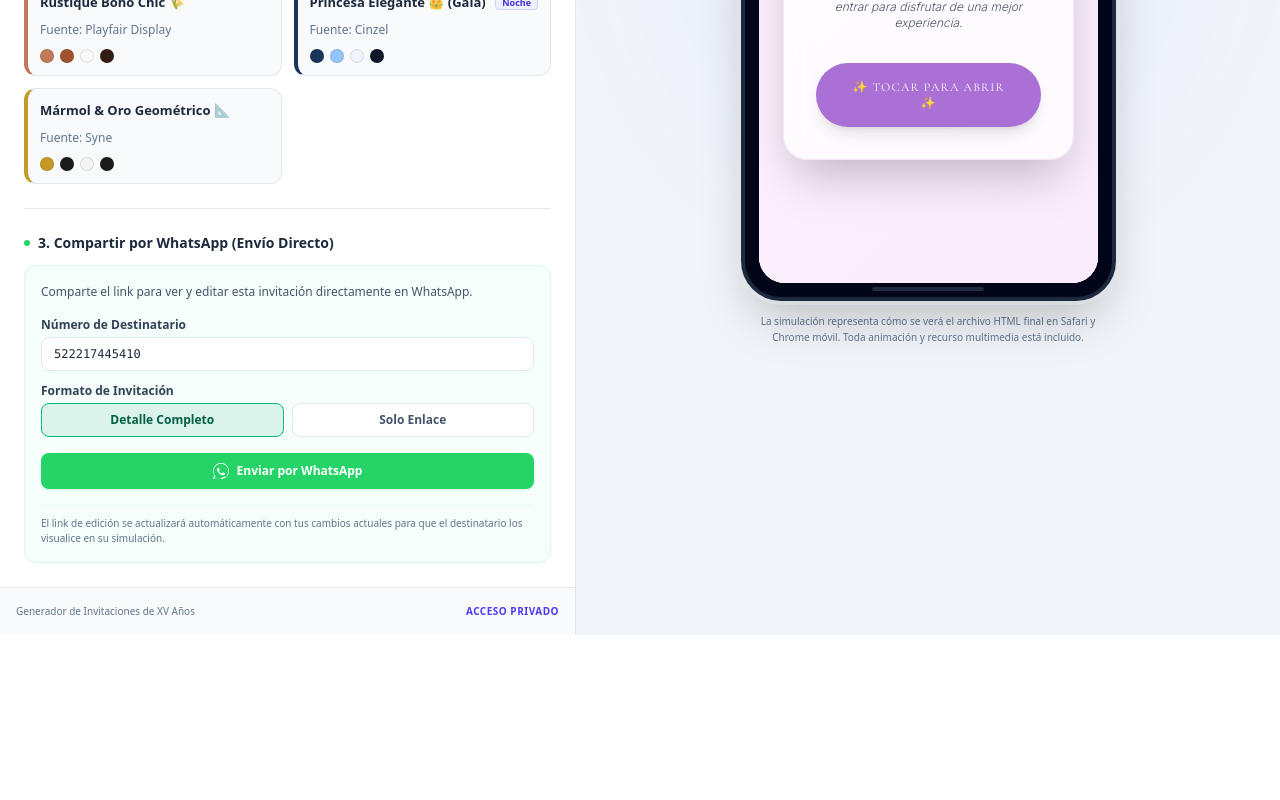
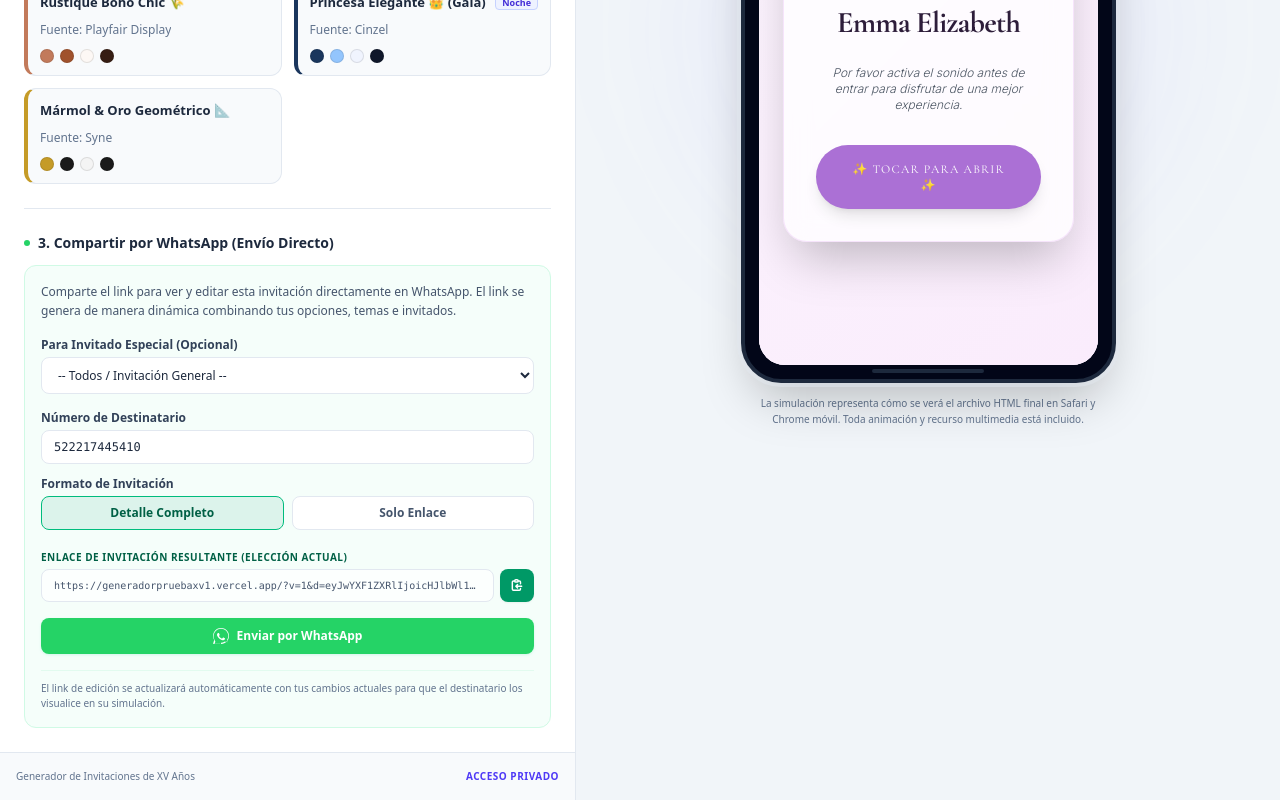
Before and after one commit to rbalta00/invitacionesmx, a React (Vite) app: page / in a window 1280 px wide. Shown: the part 816-1616 px from the top of the page. Before the commit the page ends 1451 px from the top, so only its background shows below. Built offline with nearby package versions, Linux system fonts and the light colour scheme; a web font is replaced by a local one.

Commit message:
feat: add support for guest-specific invitation links
Implement URL parameters to allow auto-loading of guest passes via direct links, including automatic search and scroll functionality upon opening the invitation.

```diff
--- a/src/App.tsx
+++ b/src/App.tsx
@@ -109,6 +109,7 @@ export default function App() {
   // Estados para compartir por WhatsApp
   const [whatsappDestino, setWhatsappDestino] = useState("522217445410");
   const [whatsappTemplateId, setWhatsappTemplateId] = useState("completo");
+  const [selectedInvitadoIndex, setSelectedInvitadoIndex] = useState<number>(-1);
 
   // Estados locales para nuevos elementos interactivos de listas
   const [nuevoItinHora, setNuevoItinHora] = useState("");
@@ -235,12 +236,9 @@ export default function App() {
       .catch(err => alert("Error al copiar datos JSON: " + err));
   };
 
-  // Compartir datos de la invitación final por WhatsApp
-  const handleEnviarWhatsApp = () => {
+  // Generar URL de compartir con todos los datos y el invitado seleccionado
+  const getShareUrl = (invitadoIndex = selectedInvitadoIndex) => {
     let appUrl = window.location.origin + window.location.pathname;
-    // Si estamos en ambiente de desarrollo, iframe de Google AI Studio, o localhost o IP local,
-    // usamos la URL del catálogo de producción que el usuario configuró (https://generadorpruebaxv1.vercel.app/)
-    // para que la invitación sea visible públicamente en internet al enviarla.
     if (
       window.location.origin.includes("run.app") ||
       window.location.origin.includes("localhost") ||
@@ -250,7 +248,17 @@ export default function App() {
       appUrl = "https://generadorpruebaxv1.vercel.app/";
     }
 
-    const urlFinal = `${appUrl}?v=1&d=${encodeState(datos)}`;
+    let url = `${appUrl}?v=1&d=${encodeState(datos)}`;
+    if (invitadoIndex !== -1 && datos.invitados && datos.invitados[invitadoIndex]) {
+      url += `&g=${encodeURIComponent(datos.invitados[invitadoIndex].nombre)}`;
+    }
+    return url;
+  };
+
+  // Compartir datos de la invitación final por WhatsApp
+  const handleEnviarWhatsApp = (overrideInvitadoIndex?: number) => {
+    const targetIndex = typeof overrideInvitadoIndex === "number" ? overrideInvitadoIndex : selectedInvitadoIndex;
+    const urlFinal = getShareUrl(targetIndex);
     const nombreQuince = datos.nombre || "Sophia Valeria";
 
     let fechaBonita = datos.fecha;
@@ -270,11 +278,22 @@ export default function App() {
       // Usar tal cual si falla
     }
 
+    const hasGuest = targetIndex !== -1 && datos.invitados && datos.invitados[targetIndex];
+    const invitado = hasGuest ? datos.invitados[targetIndex] : null;
+
     let msg = "";
     if (whatsappTemplateId === "link-only") {
-      msg = `🌸 ¡Hola! Te comparto el enlace final de la invitación digital interactiva de XV Años de *${nombreQuince}*: ${urlFinal}`;
+      if (invitado) {
+        msg = `🌸 ¡Hola *${invitado.nombre}*! Te comparto tu pase digital personalizado con *${invitado.pases} boleto(s)* para los XV Años de *${nombreQuince}*: ${urlFinal}`;
+      } else {
+        msg = `🌸 ¡Hola! Te comparto el enlace de la invitación digital interactiva de XV Años de *${nombreQuince}*: ${urlFinal}`;
+      }
+    } else {
+      if (invitado) {
+        msg = `¡Hola *${invitado.nombre}*! Ya está lista tu invitación digital personalizada de XV Años para *${nombreQuince}*. 🌸✨\n\n🎟️ Tienen asignados: **${invitado.pases} pase(s)** familiares\n📅 *Fecha:* ${fechaBonita}\n💒 *Misa:* ${datos.ceremonia.lugar || "Sin especificar"} (${datos.ceremonia.hora || "Sin especificar"} hrs)\n🎉 *Recepción:* ${datos.recepcion.lugar || "Sin especificar"}\n\n👉 Puedes ver tu pase interactivo ingresando a este enlace:\n${urlFinal}`;
       } else {
         msg = `¡Hola! Ya está lista la propuesta de invitación digital de XV Años para *${nombreQuince}*. 🌸✨\n\n📅 *Fecha:* ${fechaBonita}\n💒 *Misa:* ${datos.ceremonia.lugar || "Sin especificar"} (${datos.ceremonia.hora || "Sin especificar"} hrs)\n🎉 *Recepción:* ${datos.recepcion.lugar || "Sin especificar"} (${datos.recepcion.hora || "Sin especificar"} hrs)\n\n👉 Puedes ver la invitación digital interactiva ingresando a este enlace:\n${urlFinal}`;
+      }
     }
 
     const numberClean = whatsappDestino.replace(/[^0-9]/g, "");
@@ -714,8 +733,24 @@ export default function App() {
                   </h3>
                   <div className="p-4 bg-emerald-50/50 border border-emerald-100 rounded-xl space-y-4">
                     <p className="text-xs text-slate-600 leading-relaxed">
-                      Comparte el link para ver y editar esta invitación directamente en WhatsApp.
+                      Comparte el link para ver y editar esta invitación directamente en WhatsApp. El link se genera de manera dinámica combinando tus opciones, temas e invitados.
                     </p>
+
+                    <div>
+                      <label className="block text-xs font-semibold text-slate-700 mb-1">Para Invitado Especial (Opcional)</label>
+                      <select
+                        value={selectedInvitadoIndex}
+                        onChange={(e) => setSelectedInvitadoIndex(Number(e.target.value))}
+                        className="w-full px-3 py-2 bg-white border border-slate-200 rounded-lg text-slate-800 text-xs focus:border-emerald-500 outline-none font-sans"
+                      >
+                        <option value="-1">-- Todos / Invitación General --</option>
+                        {datos.invitados && datos.invitados.map((item, index) => (
+                          <option key={index} value={index}>
+                            {item.nombre} ({item.pases} pases)
+                          </option>
+                        ))}
+                      </select>
+                    </div>
 
                     <div className="space-y-3">
                       <div>
@@ -756,6 +791,33 @@ export default function App() {
                           </button>
                         </div>
                       </div>
+
+                      <div className="pt-2">
+                        <label className="block text-[10px] font-bold text-emerald-800 uppercase tracking-wider mb-1">Enlace de Invitación Resultante (Elección Actual)</label>
+                        <div className="flex gap-1.5 w-full">
+                          <input
+                            type="text"
+                            readOnly
+                            value={getShareUrl()}
+                            className="flex-1 px-3 py-2 bg-white/75 border border-slate-200 rounded-lg text-slate-600 text-[10px] outline-none font-mono truncate"
+                            title="Este enlace incluye toda tu configuración guardada encriptada en tiempo real"
+                          />
+                          <button
+                            type="button"
+                            onClick={() => {
+                              navigator.clipboard.writeText(getShareUrl())
+                                .then(() => alert("¡Enlace de invitación copiado con éxito! 🌸✨"))
+                                .catch(err => alert("Error al copiar enlace: " + err));
+                            }}
+                            className="px-2.5 bg-emerald-600 hover:bg-emerald-700 active:scale-95 text-white rounded-lg text-xs font-bold transition flex items-center justify-center cursor-pointer shadow-xs"
+                            title="Copiar enlace"
+                          >
+                            <svg className="w-3.5 h-3.5 fill-none stroke-current" strokeWidth="2.5" viewBox="0 0 24 24">
+                              <path strokeLinecap="round" strokeLinejoin="round" d="M8 5H6a2 2 0 00-2 2v12a2 2 0 002 2h10a2 2 0 002-2v-1M8 5a2 2 0 002 2h2a2 2 0 002-2M8 5a2 2 0 012-2h2a2 2 0 012 2m0 0h2a2 2 0 012 2v3m2 4H10m0 0l3-3m-3 3l3 3" />
+                            </svg>
+                          </button>
+                        </div>
+                      </div>
                     </div>
 
                     <button
@@ -1372,12 +1434,42 @@ export default function App() {
                               <span className="text-xs font-semibold text-slate-800">{item.nombre}</span>
                               <span className="ml-2 text-[10px] text-indigo-600 font-extrabold font-mono">({item.pases} pases)</span>
                             </div>
+                            <div className="flex items-center gap-1.5">
+                              {/* Botón copiar link del invitado */}
+                              <button
+                                onClick={() => {
+                                  const customLink = getShareUrl(index);
+                                  navigator.clipboard.writeText(customLink)
+                                    .then(() => alert(`¡Enlace de invitación personalizado para "${item.nombre}" copiado al portapapeles! 🌸`))
+                                    .catch(err => alert("Error al copiar: " + err));
+                                }}
+                                className="p-1 hover:bg-slate-50 text-indigo-600 hover:text-indigo-800 rounded transition cursor-pointer"
+                                title="Copiar enlace personalizado"
+                              >
+                                <svg className="w-3.5 h-3.5 fill-none stroke-current" strokeWidth="2.5" viewBox="0 0 24 24">
+                                  <path strokeLinecap="round" strokeLinejoin="round" d="M8 5H6a2 2 0 00-2 2v12a2 2 0 002 2h10a2 2 0 002-2v-1M8 5a2 2 0 002 2h2a2 2 0 002-2M8 5a2 2 0 012-2h2a2 2 0 012 2m0 0h2a2 2 0 012 2v3m2 4H10m0 0l3-3m-3 3l3 3" />
+                                </svg>
+                              </button>
+
+                              {/* Botón enviar por WhatsApp */}
+                              <button
+                                onClick={() => handleEnviarWhatsApp(index)}
+                                className="p-1 hover:bg-emerald-50 text-emerald-600 hover:text-emerald-700 rounded transition cursor-pointer"
+                                title="Enviar invitación personalizada directo por WhatsApp"
+                              >
+                                <svg className="w-3.5 h-3.5 fill-current" viewBox="0 0 24 24">
+                                  <path d="M.057 24l1.687-6.163c-1.041-1.804-1.588-3.849-1.587-5.946C.06 5.348 5.397.01 12.008.01c3.202.001 6.212 1.246 8.477 3.513 2.262 2.268 3.507 5.28 3.505 8.484-.004 6.657-5.34 11.997-11.953 11.997-2.005-.001-3.973-.503-5.714-1.458L0 24zm12.035-2.024c1.801 0 3.559-.483 5.097-1.397l.365-.217 3.793.994-.101-3.693.24-.382c.983-1.566 1.502-3.39 1.501-5.275C22.99 5.8 18.055 1.12c-2.926 0-5.677 1.14-7.747 3.212C2.193 6.405 1.05 9.155 1.05 12.08c0 2.923.77 5.666 2.23 7.728l.243.344-.997 3.642 3.743-.981.36.214a10.932 10.932 0 0 0 5.406 1.413h.001zM17.47 15.3c-.297-.149-1.758-.867-2.03-.967-.273-.099-.471-.148-.67.15-.197.297-.767.966-.94 1.164-.173.199-.347.223-.644.075-.297-.15-1.255-.463-2.39-1.475-.883-.788-1.48-1.761-1.653-2.059-.173-.297-.018-.458.13-.606.134-.133.298-.347.446-.52.149-.174.198-.298.298-.497.099-.198.05-.371-.025-.52-.075-.149-.669-1.612-.916-2.207-.242-.579-.487-.5-.669-.51-.173-.008-.371-.01-.57-.01-.198 0-.52.074-.792.372-.272.297-1.04 1.016-1.04 2.479 0 1.462 1.065 2.875 1.213 3.074.149.198 2.096 3.2 5.077 4.487.709.306 1.262.489 1.694.625.712.227 1.36.195 1.871.118.571-.085 1.758-.719 2.006-1.413.248-.694.248-1.289.173-1.413-.074-.124-.272-.198-.57-.347z"/>
+                                </svg>
+                              </button>
+
                               <button
                                 onClick={() => handleEliminarInvitado(index)}
                                 className="p-1 hover:text-rose-600 text-slate-400 rounded transition overflow-hidden cursor-pointer"
+                                title="Eliminar invitado"
                               >
                                 <Trash2 className="w-3.5 h-3.5 text-rose-500" />
                               </button>
+                            </div>
                           </div>
                         ))}
                       </div>
```
Also changed, not shown: src/templates.ts (+23 -0 lines). Lines whose indentation alone changed are shown as unchanged.
